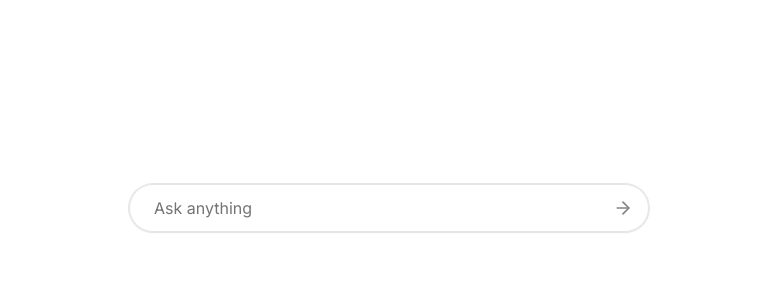
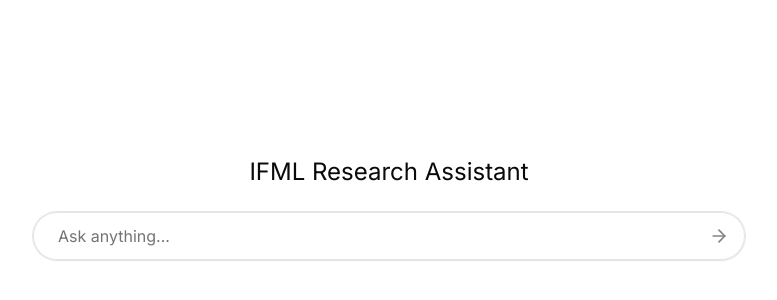
Before and after one commit to rashadphz/rag-project, a Next.js app in the folder demo/frontend/: page / in a window 1280 px wide. Shown: the part 208-508 px from the top of the page, without its empty margins (251-1028 px from the left). Built offline with nearby package versions, Linux system fonts and the light colour scheme.

Commit message:
less white homepage

```diff
--- a/demo/frontend/src/app/page.tsx
+++ b/demo/frontend/src/app/page.tsx
@@ -59,23 +59,6 @@ import { MessageComponent } from "@/components/message";
 import { ChatPanel } from "@/components/chat-panel";
 
 export default function Dashboard() {
-  const [sourceResponses, setSourceResponses] = useState<Source[]>([]);
-  const [textChunks, setTextChunks] = useState<TextChunk[]>([]);
-  const [followUpQuestions, setFollowUpQuestions] = useState<string[]>([]);
-
-  const onSubmit = async () => {
-    for await (const packet of sendMessage({ message: "Who made this?" })) {
-      if (Object.hasOwn(packet, "top_sources")) {
-        console.log(packet as SourceResponse);
-        setSourceResponses((packet as SourceResponse).top_sources);
-      } else if (Object.hasOwn(packet, "text")) {
-        setTextChunks((prev) => [...prev, packet as TextChunk]);
-      } else if (Object.hasOwn(packet, "questions")) {
-        setFollowUpQuestions((packet as FollowUpQuestions).questions);
-      }
-    }
-  };
-
   return (
     <div className="max-w-4xl px-4 mx-auto pt-4 pb-12">
       <ChatPanel />
--- a/demo/frontend/src/components/ask-input.tsx
+++ b/demo/frontend/src/components/ask-input.tsx
@@ -6,7 +6,7 @@ export function AskInput({
   input,
   setInput,
   inputRef,
-  placeholder = "Ask anything",
+  placeholder = "Ask anything...",
 }: {
   input: string;
   setInput: (input: string) => void;
--- a/demo/frontend/src/components/chat-panel.tsx
+++ b/demo/frontend/src/components/chat-panel.tsx
@@ -183,8 +183,9 @@ export function ChatPanel() {
   }
 
   return (
-    <div className="bottom-10 flex justify-center items-center h-screen mx-auto">
-      <form className="max-w-xl w-full px-7 flex" onSubmit={handleSubmit}>
+    <div className="bottom-10 flex justify-center items-center h-screen mx-auto flex-col space-y-6">
+      <div className="text-2xl">IFML Research Assistant</div>
+      <form className="max-w-3xl w-full px-7 flex" onSubmit={handleSubmit}>
         <div className="relative flex items-center w-full">
           <AskInput inputRef={inputRef} input={input} setInput={setInput} />
         </div>
```
